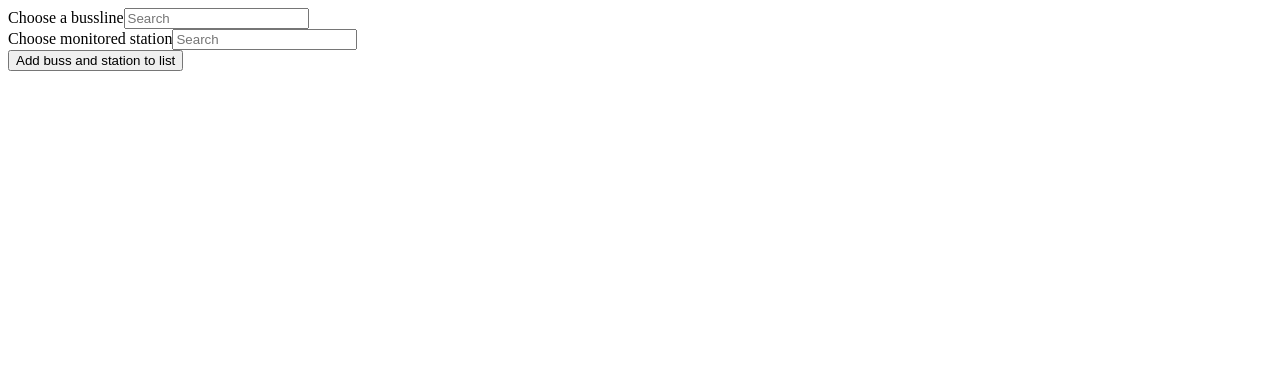
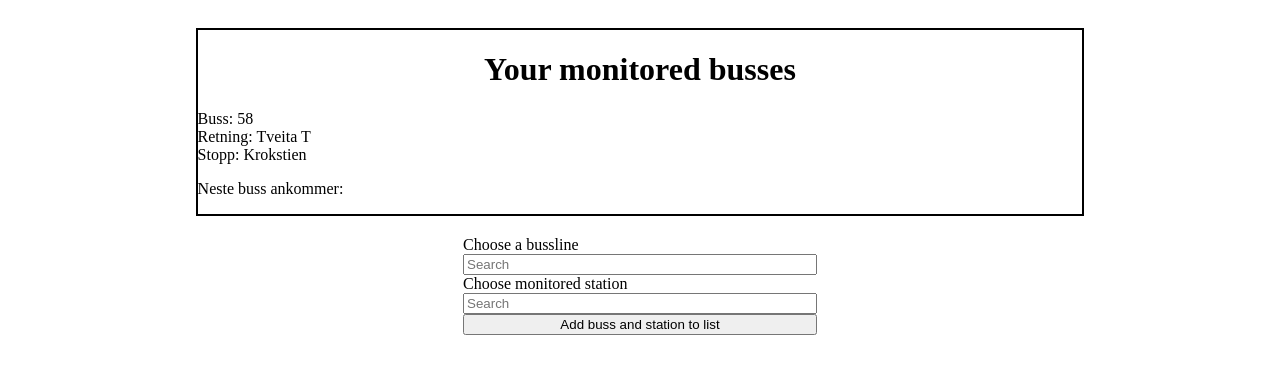
Before and after one commit to Aitilla/Fagprove, a Next.js app: page /ruter in a window 1280 px wide. Shown: the top 374 px of the page. Built offline with nearby package versions, Linux system fonts and the light colour scheme; no server answers.

Commit message:
filtering for needed data, and started usersetting functions

```diff
--- a/app/ruter/actions.ts
+++ b/app/ruter/actions.ts
@@ -0,0 +1,20 @@
+export async function setOption(
+  formData: FormData
+): Promise<{ success: boolean }> {
+  const input = {
+    lineNumber: formData.get("lineNumber") as string,
+    stationName: formData.get("stationName") as string,
+  };
+
+  if (!input.lineNumber || !input.stationName) {
+    return { success: false };
+  }
+
+  return { success: true };
+}
+
+export async function getUser(
+  username: string
+): Promise<{ success: boolean; lineRef: number; station: string; direction: string }> {
+  return { success: true, lineRef: 69, station: "Krokstien", direction: "Tveita T" };
+}
--- a/app/ruter/page.tsx
+++ b/app/ruter/page.tsx
@@ -1,45 +1,121 @@
 "use client";
 
 import styles from "./ruter.module.css";
-import { useEffect } from "react";
+import { useEffect, useState } from "react";
 import { useSimpleFetch } from "../components/hooks/useSimpleFetch";
+import { setOption, getUser } from "./actions";
 
 export default function RuterPage() {
-  const { data, loading, error, refresh } = useSimpleFetch<{data: {LineRef: string[]}[]}>("/api/ruter");
+  const { data, loading, error, refresh } = useSimpleFetch<{
+    data: {
+      LineRef: string[];
+      EstimatedCalls: {
+        EstimatedCall: {
+          DestinationDisplay: string[];
+          StopPointName: string[];
+          AimedDepartureTime: string[];
+          AimedArrivalTime: string[];
+        }[];
+      }[];
+      RecordedCalls: {
+        RecordedCall: {
+          StopPointName: string[];
+          AimedDepartureTime: string[];
+          AimedArrivalTime: string[];
+        }[];
+      }[];
+    }[];
+  }>("/api/ruter");
+
+  const [lineNumber, setLineNumber] = useState<number>(58);
+  const [station, setStation] = useState<string>("Krokstien");
+  const [direction, setDirection] = useState<string>("Tveita T");
+  const lineRef: string = `RUT:Line:${lineNumber}`;
+  const username: string = "testBruker";
+
+  async function handleAction(formData: FormData) {
+    const result = await setOption(formData);
+    if (!result.success) {
+      prompt("Invalid input on either buss or station");
+    } else {
+      prompt("Succesfull, buss and station added to user");
+    }
+  }
+
+  async function getUserSetting(username: string) {
+    const result = await getUser(username);
+    if (!result.success) {
+      prompt("Please try again later");
+    } else {
+      setLineNumber(result.lineRef);
+      setStation(result.station);
+      setDirection(result.direction);
+    }
+  }
 
   useEffect(() => {
     const int = setInterval(refresh, 1000 * 1000);
+    // Interval format is miliseconds * seconds * minutes* hours * days
     return () => {
       clearInterval(int);
     };
   }, []);
 
   useEffect(() => {
-    const bussLines = data?.data.map((x) => x.LineRef[0]).sort()
-    console.log(bussLines)
+    const bussLines = data?.data.map((x) => x.LineRef[0]).sort();
+    const spesificBuss = data?.data.filter((x) => x.LineRef.includes(lineRef));
+    const destination =
+      spesificBuss?.[7].EstimatedCalls?.[0].EstimatedCall[1]
+        .DestinationDisplay[0];
+    console.log(spesificBuss);
+    console.log(destination);
     console.log(loading);
     console.log(error);
   }, [data, loading, error]);
+
   return (
-    <div className={styles.filtering}>
-      <div className="lineRefContainer">
+    <div className={styles.pageContainer}>
+      <div className={styles.monitor}>
+        <h1>Your monitored busses</h1>
+        <div className={styles.bussContainer}>
+          <p>
+            Buss: {lineNumber}
+            <br />
+            Retning: {direction}
+            <br />
+            Stopp: {station}
+          </p>
+          <p>Neste buss ankommer: </p>
+        </div>
+      </div>
+      <div className={styles.inputContainer}>
+        <form action={handleAction}>
           <label htmlFor="LineRef">Choose a bussline</label>
-        <input type="text" placeholder="Search" id="LineRef" list="bussLine" />
+          <input
+            type="number"
+            placeholder="Search"
+            name="LineRef"
+            list="bussLine"
+          />
           <datalist id="bussLine">
-          <option value="69">69 Lutvann via hellerudtoppen</option>{" "}
+            <option value="69">69 Lutvann via hellerudtoppen</option>
             {/* Map all LineRef to create options */}
           </datalist>
-      </div>
-      <div className="stationContainer">
-        <label htmlFor="station">Choose monitored station</label>
-        <input type="text" placeholder="Search" id="station" list="station" />
+          <label htmlFor="stationName">Choose monitored station</label>
+          <input
+            type="text"
+            placeholder="Search"
+            name="stationName"
+            list="station"
+          />
           <datalist id="station">
             <option value="Krokstien">Krokstien</option>
             {/* Map all stations from lineRef */}
           </datalist>
+
+          <button type="submit">Add buss and station to list</button>
+        </form>
       </div>
-      <button>Add buss and station to list</button>
-      <div className={styles.pinned}></div>
     </div>
   );
 }
--- a/app/ruter/ruter.module.css
+++ b/app/ruter/ruter.module.css
@@ -0,0 +1,24 @@
+.pageContainer {
+  width: 100%;
+  display: flex;
+  flex-direction: column;
+  align-items: center;
+  .monitor{
+    width: 70%;
+    border: 2px solid black;
+    margin: 20px 0;
+    h1{
+        text-align: center;
+    }
+  }
+  .inputContainer {
+    width: 70%;
+    display: flex;
+    justify-content: center;
+    form {
+      width: 40%;
+      display: flex;
+      flex-direction: column;
+    }
+  }
+}
```
Lines whose indentation alone changed are shown as unchanged.
